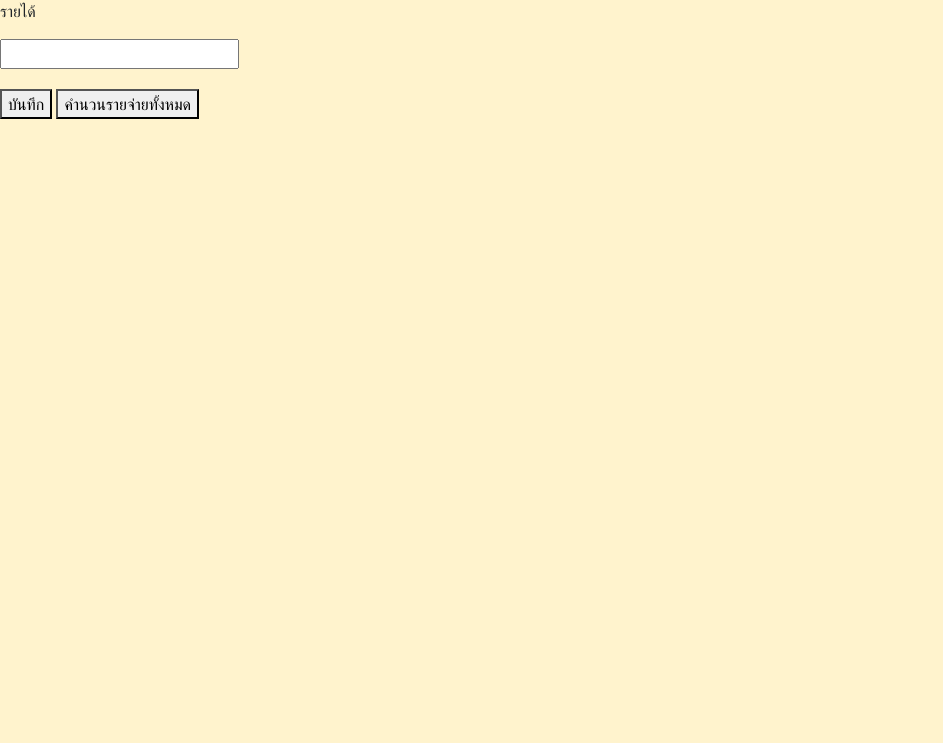
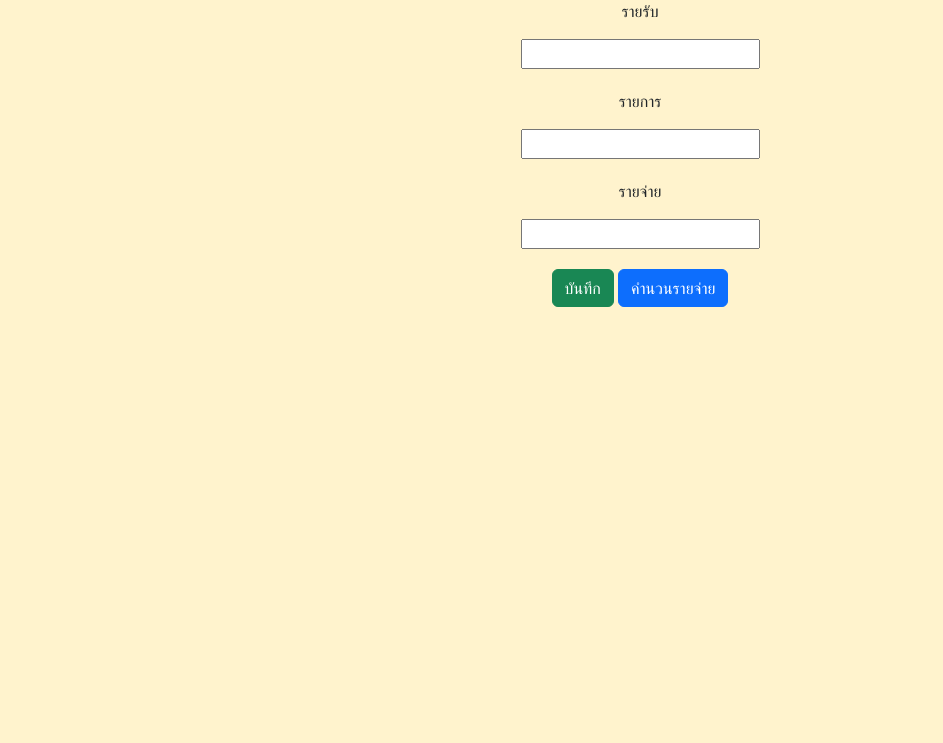
Before and after one commit to PasitaHan/Daliy_expenses_project, a plain HTML site: page index.html in a window 1280 px wide. Shown: the part 57-800 px from the top of the page, without its empty margins (0-943 px from the left). Drawn offline with nearby package versions, Linux system fonts and the light colour scheme.

Commit message:
add calculate program

```diff
--- a/app.js
+++ b/app.js
@@ -0,0 +1,18 @@
+var list = []
+function addList(){
+    let note = document.getElementById("input_note").value
+    let expense = document.getElementById("input_expense").value
+    list.push(parseInt(expense))
+    document.getElementById("daily_list").innerHTML += note + " " + expense + " บาท<br>"
+}
+
+function calculateExpense(){
+    let expense = document.getElementById("input_value").value
+    let balance = 0
+    let sum = 0
+    for(let i = 0; i < list.length; i++) {
+        sum = sum + list[i]
+    }
+    balance = expense - sum
+    document.getElementById("summary").innerHTML = "รายจ่ายทั้งหมด " + sum + " บาท<br> ยอดคงเหลือ " + balance + " บาท"
+}
--- a/index.html
+++ b/index.html
@@ -3,12 +3,19 @@
         <link href="https://cdn.jsdelivr.net/npm/bootstrap@5.3.3/dist/css/bootstrap.min.css" rel="stylesheet" integrity="sha384-QWTKZyjpPEjISv5WaRU9OFeRpok6YctnYmDr5pNlyT2bRjXh0JMhjY6hW+ALEwIH" crossorigin="anonymous">
     </head>
     <body class="bg-warning-subtle">
-        <h1>โปรแกรมคำนวนรายจ่ายประจำวัน</h1>
-        <p>รายได้</p>
-        <input type="text" id="input_value"/>
-        <div id="toFahrenheit"></div>
-        <button style="margin-top: 20px;" onclick="toCelsiusProgram(document.getElementById('input_value').value)">บันทึก</button>
-        <button style="margin-top: 20px;">คำนวนรายจ่ายทั้งหมด</button>
+        <div style="text-align: center;">
+            <h1>โปรแกรมคำนวนรายจ่ายประจำวัน</h1>
+            <p>รายรับ</p>
+            <input type="text" id="input_value"/><br>
+            <p style="margin-top: 20px;">รายการ</p>
+            <input type="text" id="input_note"/><br>
+            <p style="margin-top: 20px;">รายจ่าย</p>
+            <input type="text" id="input_expense"/><br>
+            <button style="margin-top: 20px;" class="btn btn-success" onclick="addList()">บันทึก</button>
+            <button style="margin-top: 20px;" class="btn btn-primary" onclick="calculateExpense()">คำนวนรายจ่าย</button>
+            <h3 id="daily_list" style="margin-top: 20px;"></h3>
+            <h1 style="margin-top: 20px;" id="summary"></h1>
+        </div>
 
         <script src="https://cdn.jsdelivr.net/npm/bootstrap@5.3.3/dist/js/bootstrap.bundle.min.js" integrity="sha384-YvpcrYf0tY3lHB60NNkmXc5s9fDVZLESaAA55NDzOxhy9GkcIdslK1eN7N6jIeHz" crossorigin="anonymous"></script>
         <script src="app.js"></script>
```
